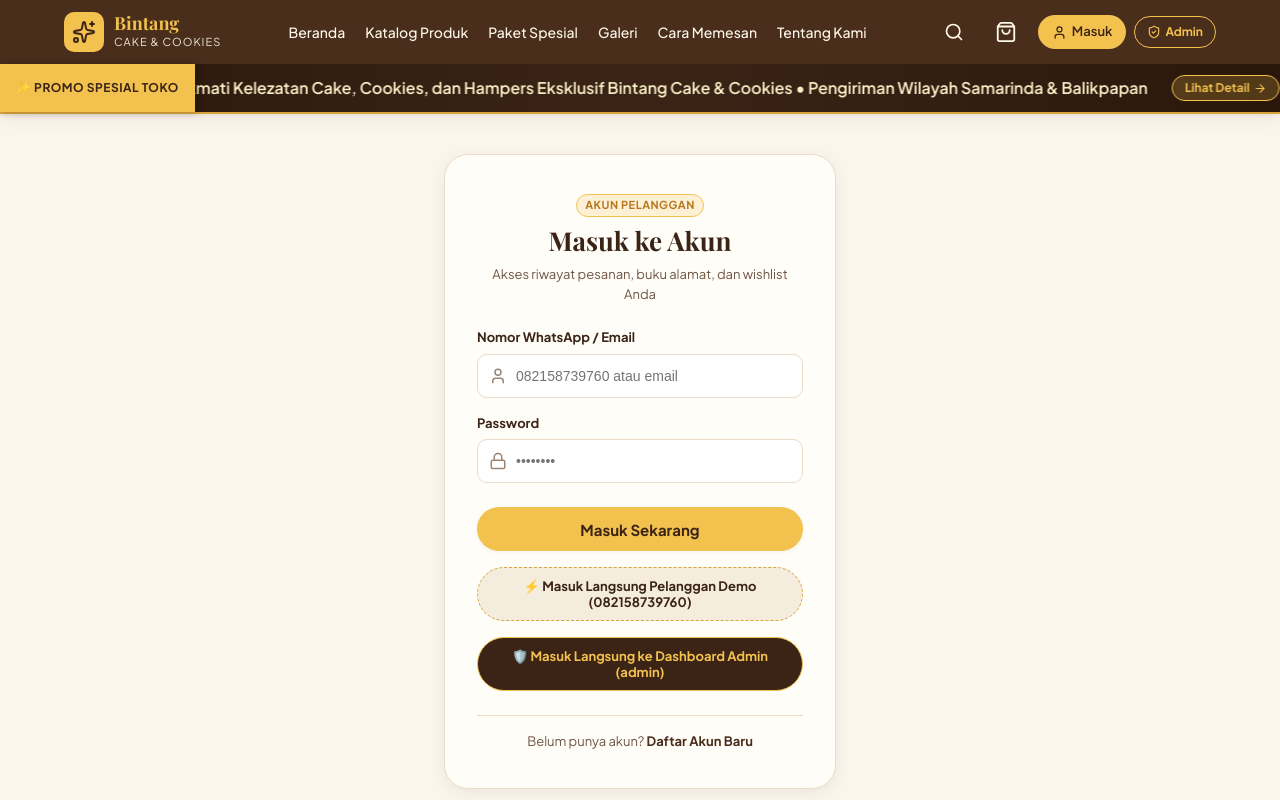
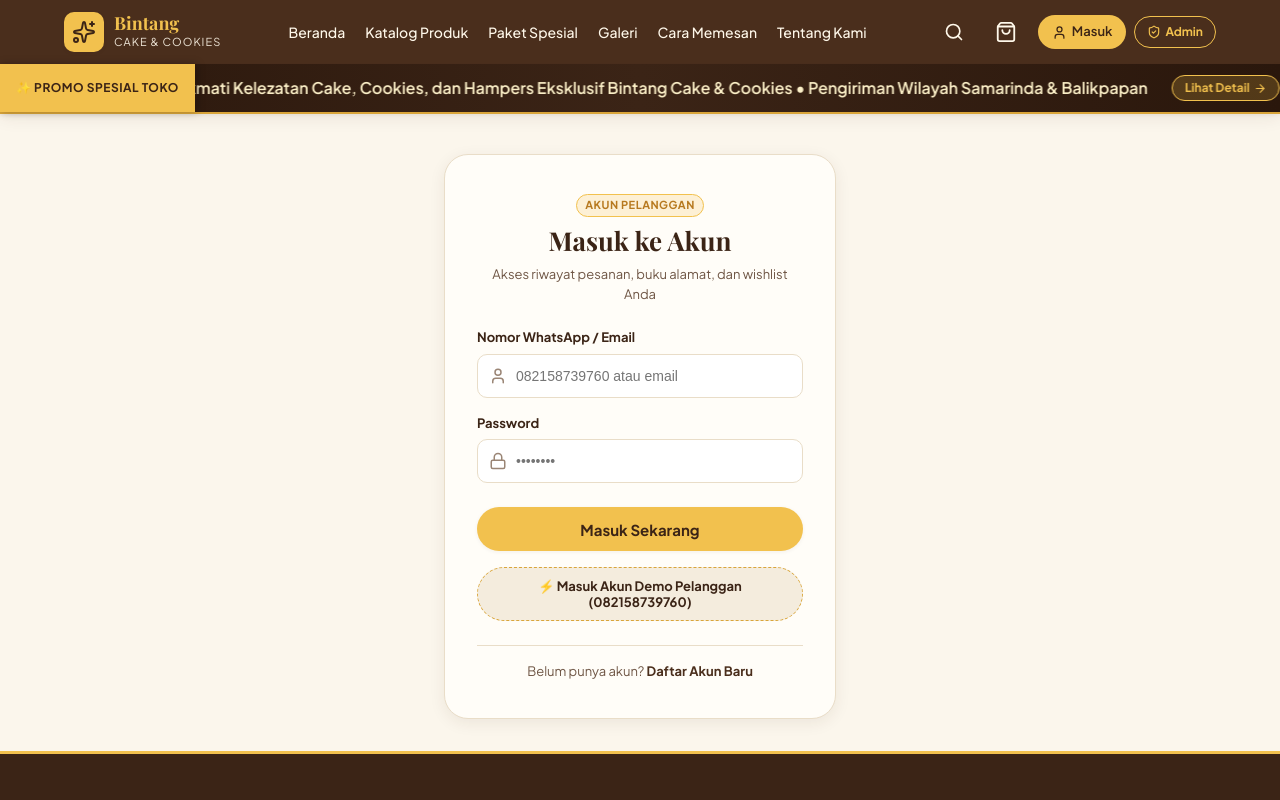
Before and after one commit to bnova-lang/bintang-cake, a React (Vite) app: page /masuk in a window 1280 px wide. Shown: the top 800 px of the page. Built offline with nearby package versions, Linux system fonts and the light colour scheme; a web font is replaced by a local one.

Commit message:
fix(auth): Hapus seluruh tombol masuk langsung admin & tambahkan wrangler.json untuk Cloudflare Pages

```diff
--- a/src/app/providers/AuthContext.tsx
+++ b/src/app/providers/AuthContext.tsx
@@ -153,7 +153,7 @@ export const AuthProvider: React.FC<{ children: React.ReactNode }> = ({ children
     let admins = repos.settingsRepo.getAdminUsers();
     let found: AdminUser | undefined = admins.find(a => a.username.toLowerCase() === cleanUser);
 
-    if (!found && (cleanUser === 'bintang' || cleanUser === 'admin')) {
+    if (!found && cleanUser === 'bintang') {
       const defaultAdmin = { ...SEED_ADMIN_USERS[0] };
       repos.settingsRepo.saveAdminUser(defaultAdmin);
       found = defaultAdmin;
@@ -164,7 +164,7 @@ export const AuthProvider: React.FC<{ children: React.ReactNode }> = ({ children
     }
 
     let valid = false;
-    if ((cleanUser === 'bintang' && cleanPass === 'Nadin13') || (cleanUser === 'admin' && cleanPass === 'admin-bintang-demo')) {
+    if (cleanUser === 'bintang' && cleanPass === 'Nadin13') {
       valid = true;
     } else {
       valid = await verifyPassword(cleanPass, found.passwordHash, found.passwordSalt);
--- a/src/pages/admin/AdminSettingsPage.tsx
+++ b/src/pages/admin/AdminSettingsPage.tsx
@@ -557,7 +557,7 @@ export const AdminSettingsPage: React.FC = () => {
                 </label>
                 <input
                   type="password"
-                  placeholder="Masukkan password saat ini (demo: admin-bintang-demo)"
+                  placeholder="Masukkan password saat ini"
                   value={currentPassword}
                   onChange={e => setCurrentPassword(e.target.value)}
                   style={{ width: '100%', padding: '8px 12px', borderRadius: 'var(--radius-md)', border: '1px solid var(--cream-300)', fontSize: '13px' }}
--- a/src/pages/customer/LoginPage.tsx
+++ b/src/pages/customer/LoginPage.tsx
@@ -10,7 +10,7 @@ export const LoginPage: React.FC = () => {
   const [error, setError] = useState<string>('');
   const [isLoading, setIsLoading] = useState<boolean>(false);
 
-  const { loginCustomer, loginAdmin } = useAuth();
+  const { loginCustomer } = useAuth();
   const { showToast } = useToast();
   const navigate = useNavigate();
 
@@ -18,17 +18,6 @@ export const LoginPage: React.FC = () => {
     e.preventDefault();
     setError('');
     setIsLoading(true);
-
-    // If user enters 'admin' on customer login, seamlessly log them into Admin!
-    if (identifier.trim().toLowerCase() === 'admin') {
-      const adminRes = await loginAdmin('admin', password || 'admin-bintang-demo');
-      setIsLoading(false);
-      if (adminRes.success) {
-        showToast('Berhasil masuk ke Dashboard Admin!', 'success');
-        navigate('/admin');
-        return;
-      }
-    }
 
     const res = await loginCustomer(identifier, password);
     setIsLoading(false);
@@ -53,19 +42,6 @@ export const LoginPage: React.FC = () => {
       navigate('/akun');
     } else {
       setError(res.error || 'Gagal masuk akun demo.');
-    }
-  };
-
-  const handleDirectAdminLogin = async () => {
-    setError('');
-    setIsLoading(true);
-    const res = await loginAdmin('admin', 'admin-bintang-demo');
-    setIsLoading(false);
-    if (res.success) {
-      showToast('Berhasil masuk ke Dashboard Admin!', 'success');
-      navigate('/admin');
-    } else {
-      setError(res.error || 'Gagal masuk akun admin.');
     }
   };
 
@@ -150,7 +126,7 @@ export const LoginPage: React.FC = () => {
             {isLoading ? 'Memeriksa...' : 'Masuk Sekarang'}
           </button>
 
-          {/* Demo Button - 1-Click Login */}
+          {/* Demo Button - 1-Click Login Pelanggan */}
           <button
             type="button"
             onClick={handleDirectDemoLogin}
@@ -170,29 +146,7 @@ export const LoginPage: React.FC = () => {
               gap: '6px',
             }}
           >
-            ⚡ Masuk Langsung Pelanggan Demo (082158739760)
-          </button>
-
-          <button
-            type="button"
-            onClick={handleDirectAdminLogin}
-            disabled={isLoading}
-            style={{
-              backgroundColor: 'var(--brown-900)',
-              color: 'var(--gold-500)',
-              border: '1px solid var(--gold-500)',
-              padding: '10px',
-              borderRadius: 'var(--radius-full)',
-              fontSize: '13px',
-              fontWeight: 700,
-              cursor: 'pointer',
-              display: 'flex',
-              alignItems: 'center',
-              justifyContent: 'center',
-              gap: '6px',
-            }}
-          >
-            🛡️ Masuk Langsung ke Dashboard Admin (admin)
+            ⚡ Masuk Akun Demo Pelanggan (082158739760)
           </button>
         </form>
 
```
Also changed, not shown: wrangler.json (added, +10 -0 lines).
